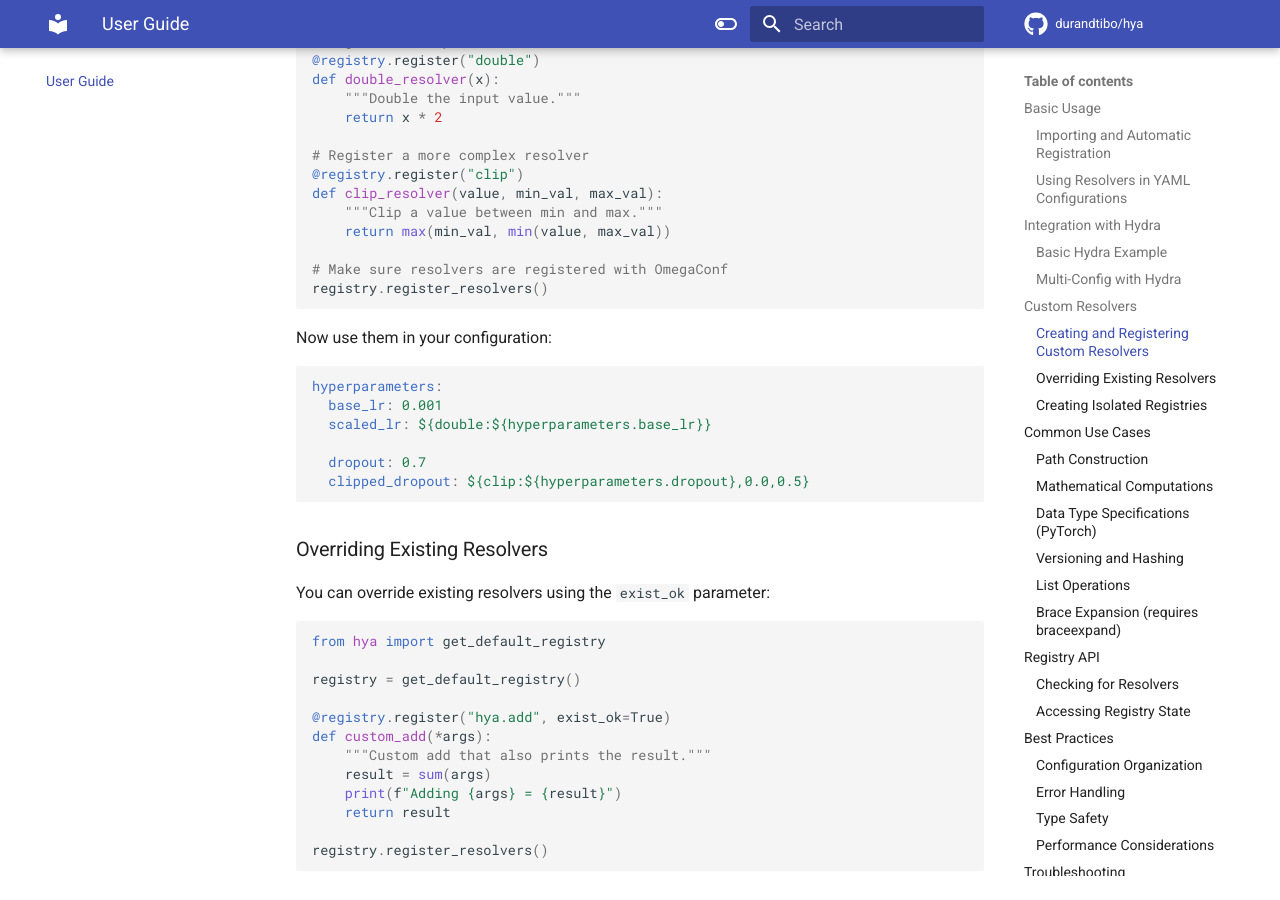
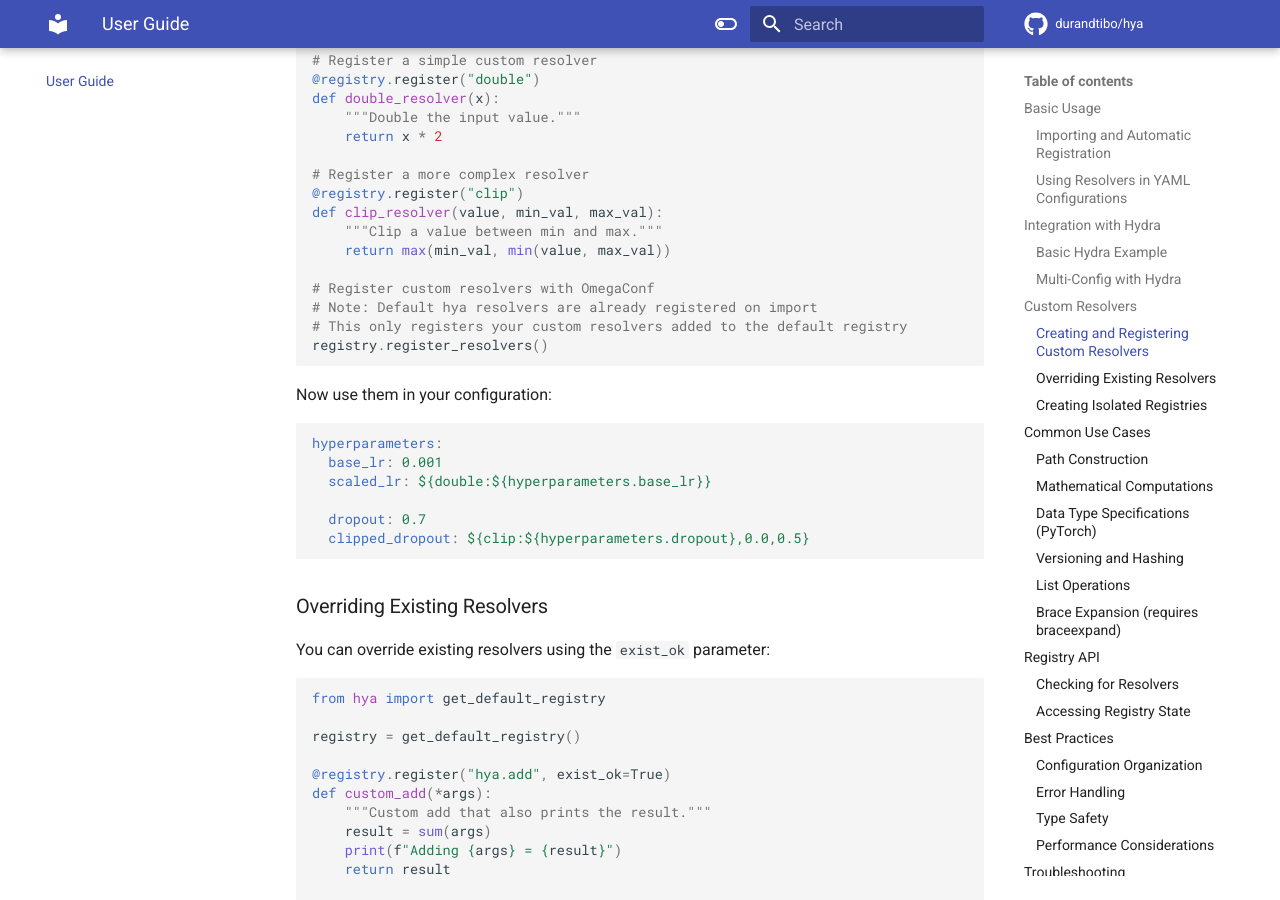
Before and after one commit to durandtibo/hya, an MkDocs documentation site: the page built from docs/docs/user_guide.md, in a window 1280 px wide and 900 px high, scrolled down 3103 px. Built offline with MkDocs 1.6.1 and Material for MkDocs 9.7.7, drawn with Linux system fonts in a browser that asks for light colours; comment, search, counter and statistics services are not loaded; the version menu is left out; some of the changed text lies outside the part shown.

Commit message:
Final documentation improvements - clarify examples and resolver registration
Co-authored-by: durandtibo <9913164+durandtibo@users.noreply.github.com>

````diff
--- a/docs/docs/user_guide.md
+++ b/docs/docs/user_guide.md
@@ -26,7 +26,8 @@ You can use resolvers directly in YAML configuration files:
 model:
   layers: 4
   hidden_size: 256
-  # Simplified example: just layers × hidden_size for demonstration
+  # NOTE: This is a simple demonstration of the mul resolver
+  # Real neural network parameter counts are much more complex
   approx_params: ${hya.mul:${model.layers},${model.hidden_size}}
 
 training:
@@ -156,7 +157,9 @@ def clip_resolver(value, min_val, max_val):
     """Clip a value between min and max."""
     return max(min_val, min(value, max_val))
 
-# Make sure resolvers are registered with OmegaConf
+# Register custom resolvers with OmegaConf
+# Note: Default hya resolvers are already registered on import
+# This only registers your custom resolvers added to the default registry
 registry.register_resolvers()
 ```
 
````
